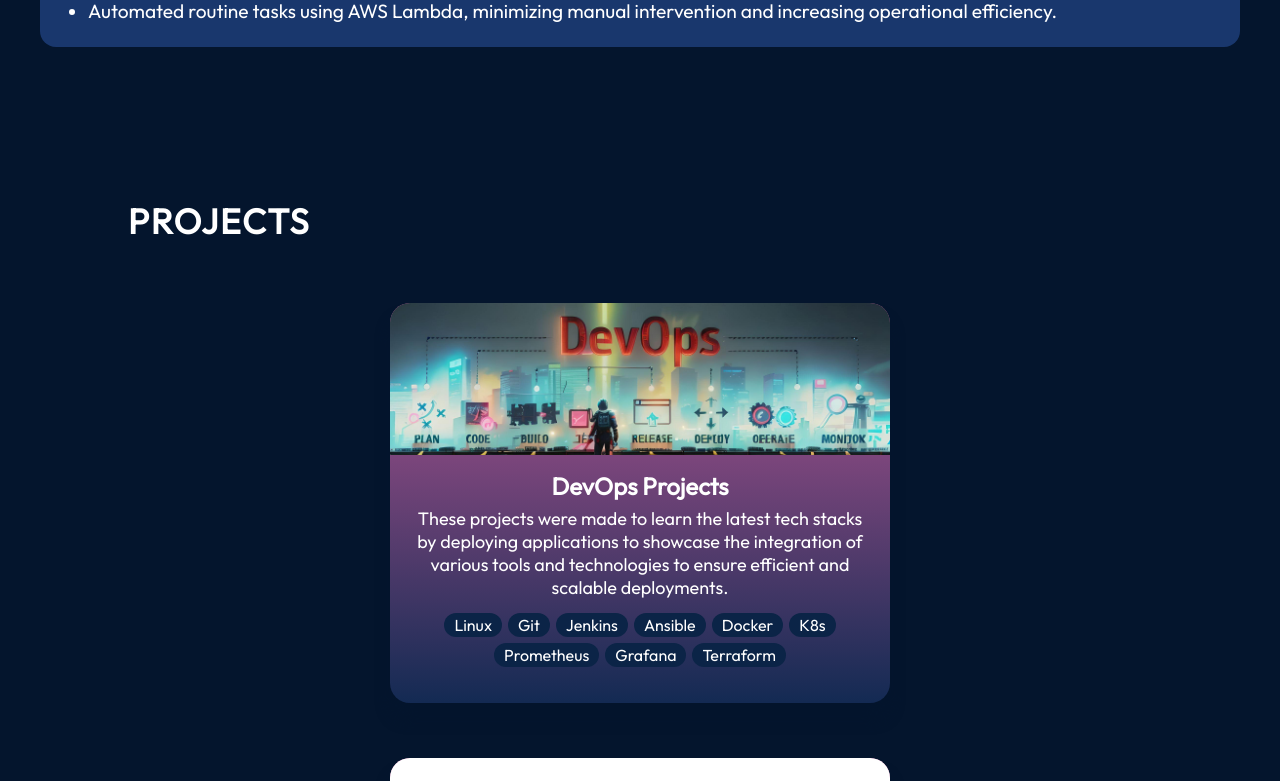
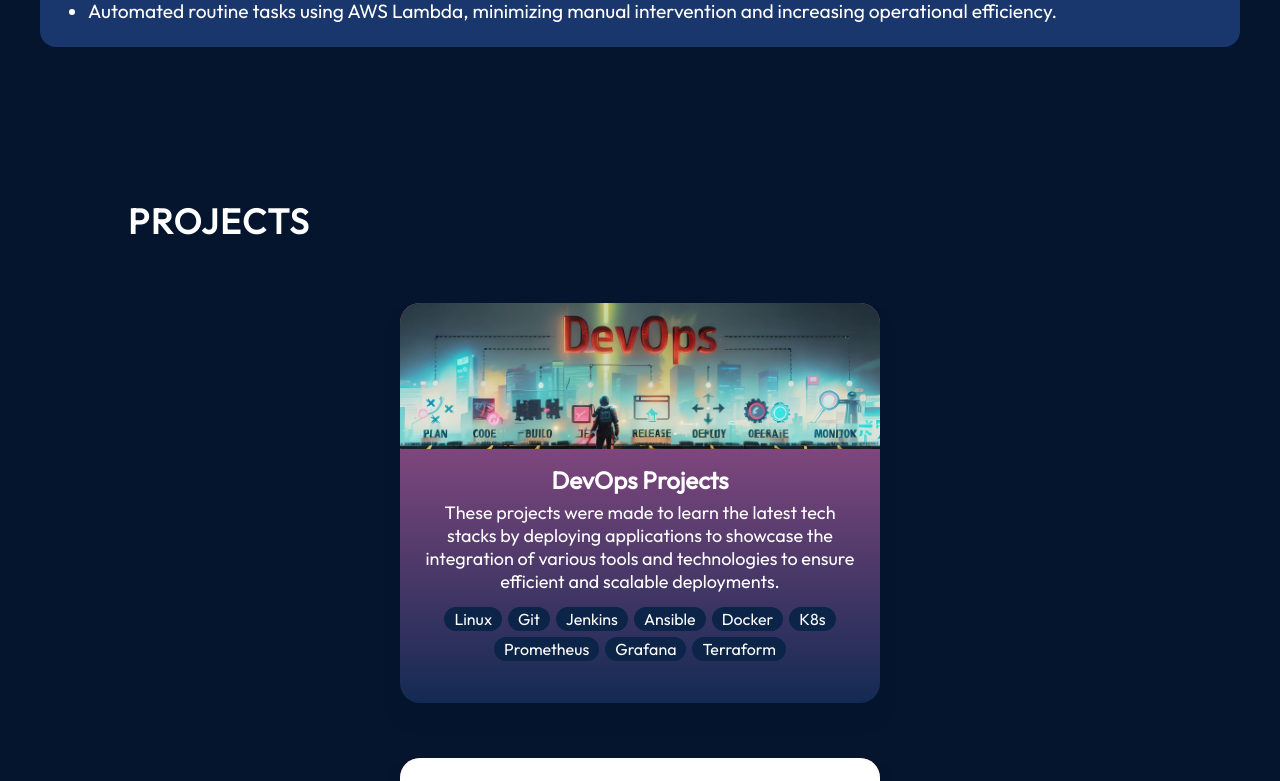
Before and after one commit to ispr08/mysite, a React (Vite) app: page / in a window 1280 px wide. Shown: the part 2630-3411 px from the top of the page. Built offline with nearby package versions, Linux system fonts and the light colour scheme.

Commit message:
Update ProjectCard.module.css

```diff
--- a/src/components/Projects/ProjectCard.module.css
+++ b/src/components/Projects/ProjectCard.module.css
@@ -5,7 +5,7 @@
   background: linear-gradient(180deg, #bc5795 0%, #132a53 100%);
   box-shadow: 0 16px 14px 0 #04152d;
   padding: 0;
-  width: 500px;
+  width: 480px;
   height: 400px;
   box-sizing: border-box;
   overflow: hidden;
```
